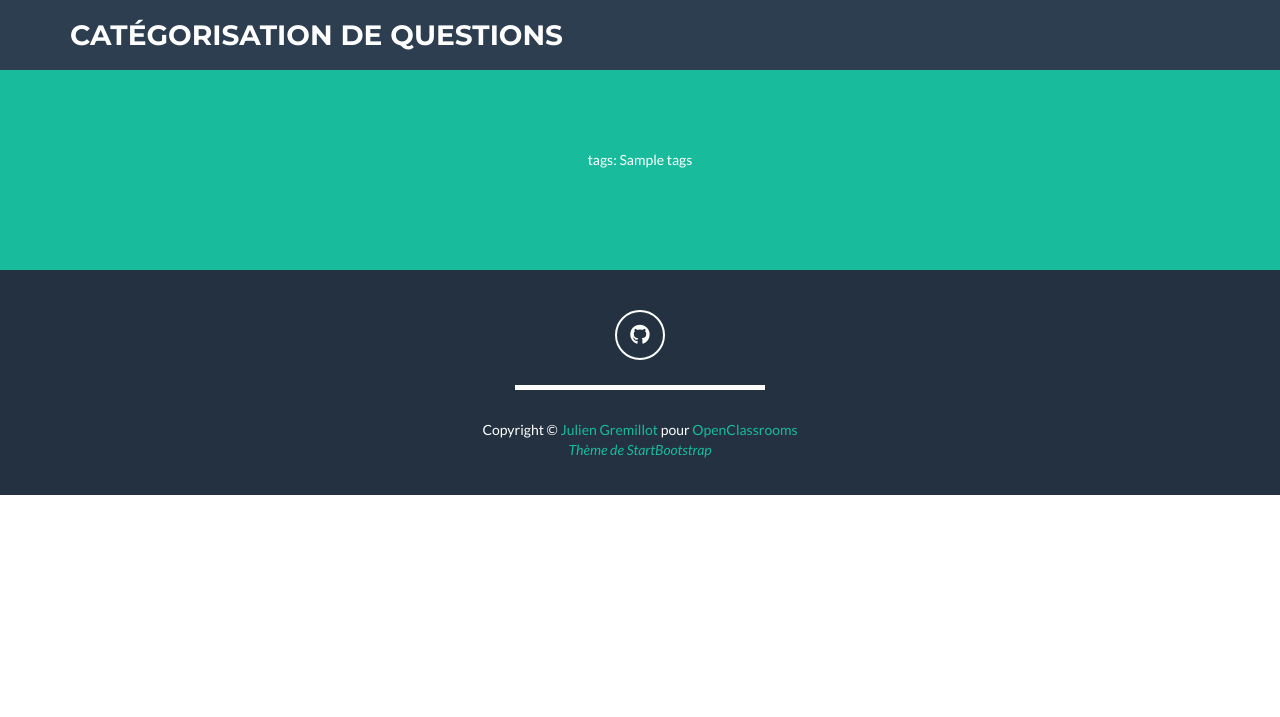
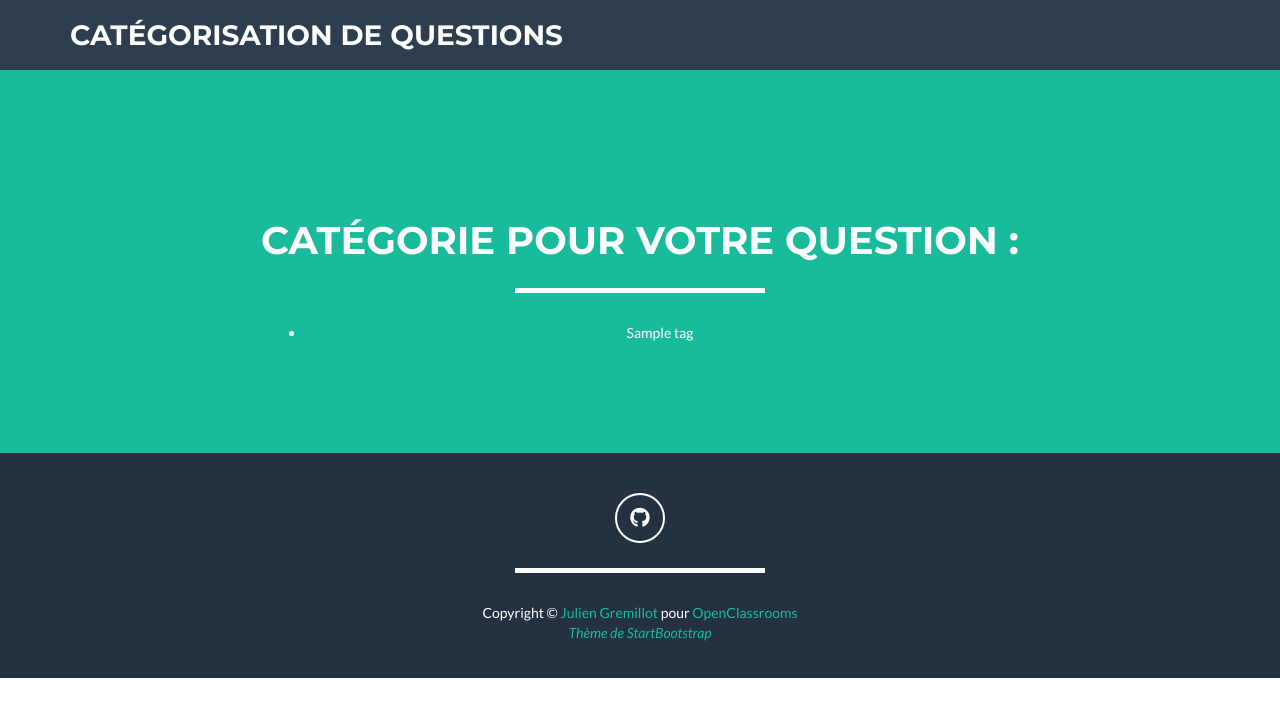
Before and after one commit to JulienGremillot/categorize-questions, a Flask app: template categ_app/templates/api.html in a window 1280 px wide. Shown: the top 717 px of the page. Run offline with Flask 2, Linux system fonts and the light colour scheme; the template is opened without the code that fills it: most values are stand-ins (such as "Sample title", 1, 10 or a date in 2020); parts of the project's set-up code (start-up, migrations or seed data) failed here and were passed over; some libraries are stand-ins or nearby versions.

Commit message:
Ajustement template de restitution des tags

```diff
--- a/categ_app/templates/api.html
+++ b/categ_app/templates/api.html
@@ -5,8 +5,16 @@
 <header>
   <div class="container" id="maincontent" tabindex="-1">
     <div class="row">
+      <div class="intro-text">
+        <h1 class="name">Catégorie{% if len(tags) > 1 %}s{% endif %} pour votre question :</h1>
+        <hr class="star-light">
+      </div>
       <div class="col-lg-8 col-lg-offset-2 text-center">
-          tags: {{ tags }}
+          <ul>
+          {% for tag in tags %}
+              <li>{{ tag }}</li>
+          {% endfor %}
+          </ul>
       </div>
     </div>
   </div>
```
